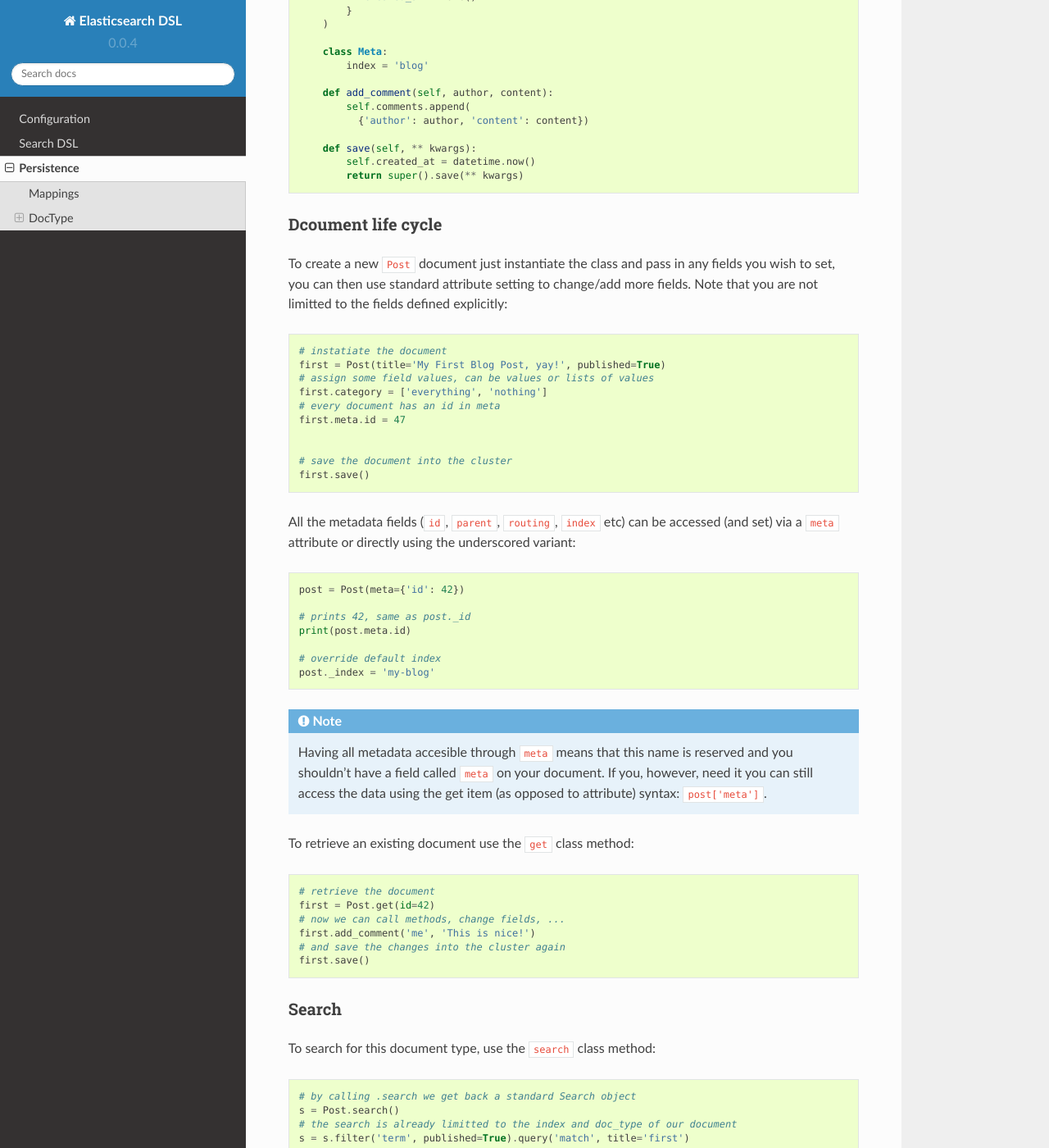
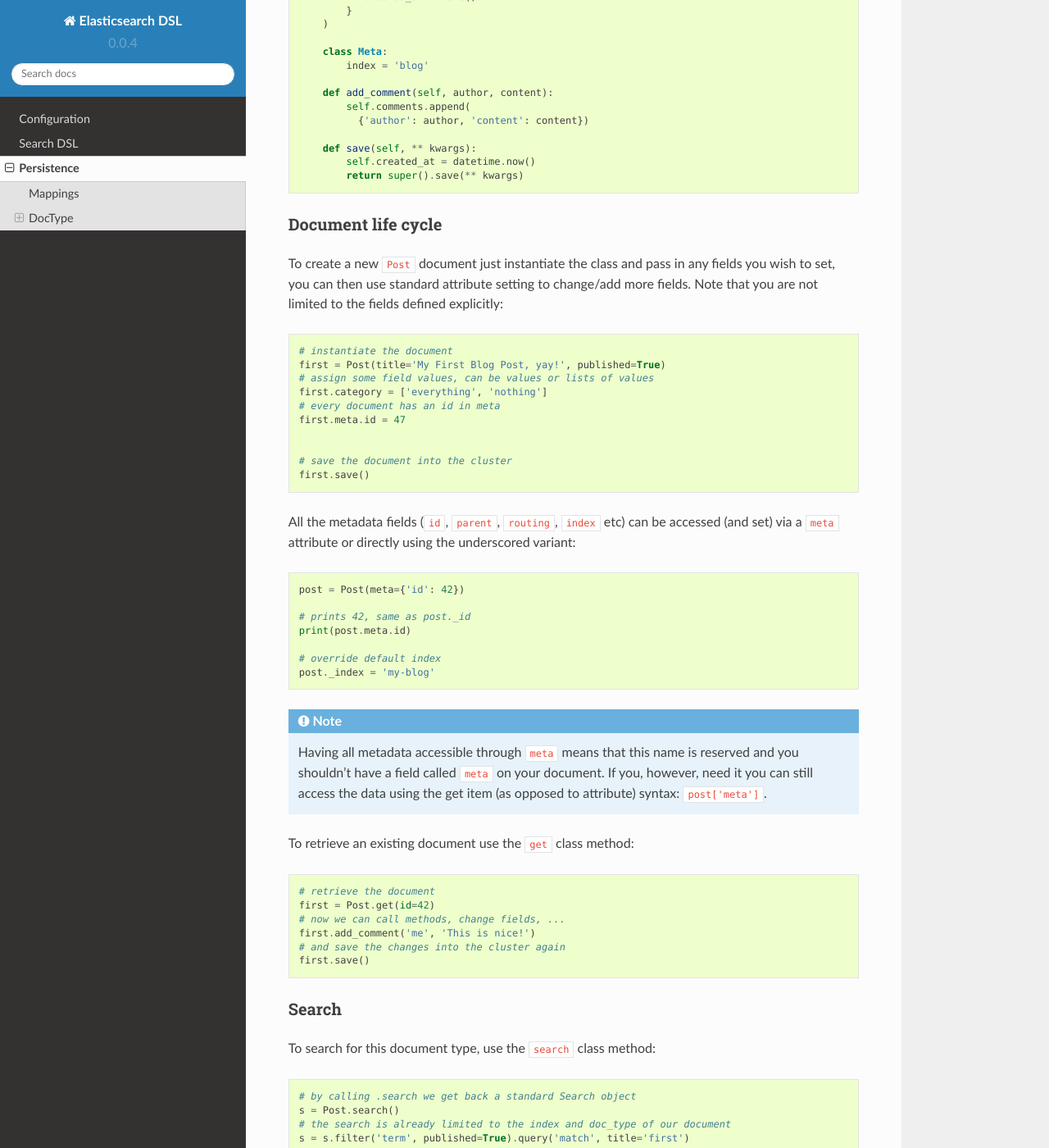
Before and after one commit to elastic/elasticsearch-dsl-py, a Sphinx documentation site: the page built from docs/persistence.rst, in a window 1280 px wide and 1400 px high, scrolled down 1571 px. Shown: the whole window at 82% size. Built offline with Sphinx 7.4.7 and the Read the Docs theme 2.0.0, drawn with Linux system fonts in a browser that asks for light colours; some of the changed text lies outside the part shown.

Commit message:
Typo/style fixes

```diff
--- a/docs/configuration.rst
+++ b/docs/configuration.rst
@@ -50,7 +50,7 @@ Any keyword arguments (``hosts`` and ``timeout`` in our example) will be passed
 to the ``Elasticsearch`` class.
 
 Multiple clusters
-------------------
+-----------------
 
 You can define multiple connections to multiple clusters, either at the same
 time using the ``configure`` method:
--- a/docs/persistence.rst
+++ b/docs/persistence.rst
@@ -99,17 +99,17 @@ If you want to create a model-like wrapper around your documents, use the
             return super().save(** kwargs)
 
 
-Dcoument life cycle
+Document life cycle
 ~~~~~~~~~~~~~~~~~~~
 
 To create a new ``Post`` document just instantiate the class and pass in any
 fields you wish to set, you can then use standard attribute setting to
-change/add more fields. Note that you are not limitted to the fields defined
+change/add more fields. Note that you are not limited to the fields defined
 explicitly:
 
 .. code:: python
 
-    # instatiate the document
+    # instantiate the document
     first = Post(title='My First Blog Post, yay!', published=True)
     # assign some field values, can be values or lists of values
     first.category = ['everything', 'nothing']
@@ -137,7 +137,7 @@ variant:
 
 .. note::
 
-    Having all metadata accesible through ``meta`` means that this name is
+    Having all metadata accessible through ``meta`` means that this name is
     reserved and you shouldn't have a field called ``meta`` on your document.
     If you, however, need it you can still access the data using the get item
     (as opposed to attribute) syntax: ``post['meta']``.
@@ -162,7 +162,7 @@ To search for this document type, use the ``search`` class method:
 
     # by calling .search we get back a standard Search object
     s = Post.search()
-    # the search is already limitted to the index and doc_type of our document
+    # the search is already limited to the index and doc_type of our document
     s = s.filter('term', published=True).query('match', title='first')
 
 
```
Also changed, not shown: other parts of docs/persistence.rst (+1 -1 lines).
